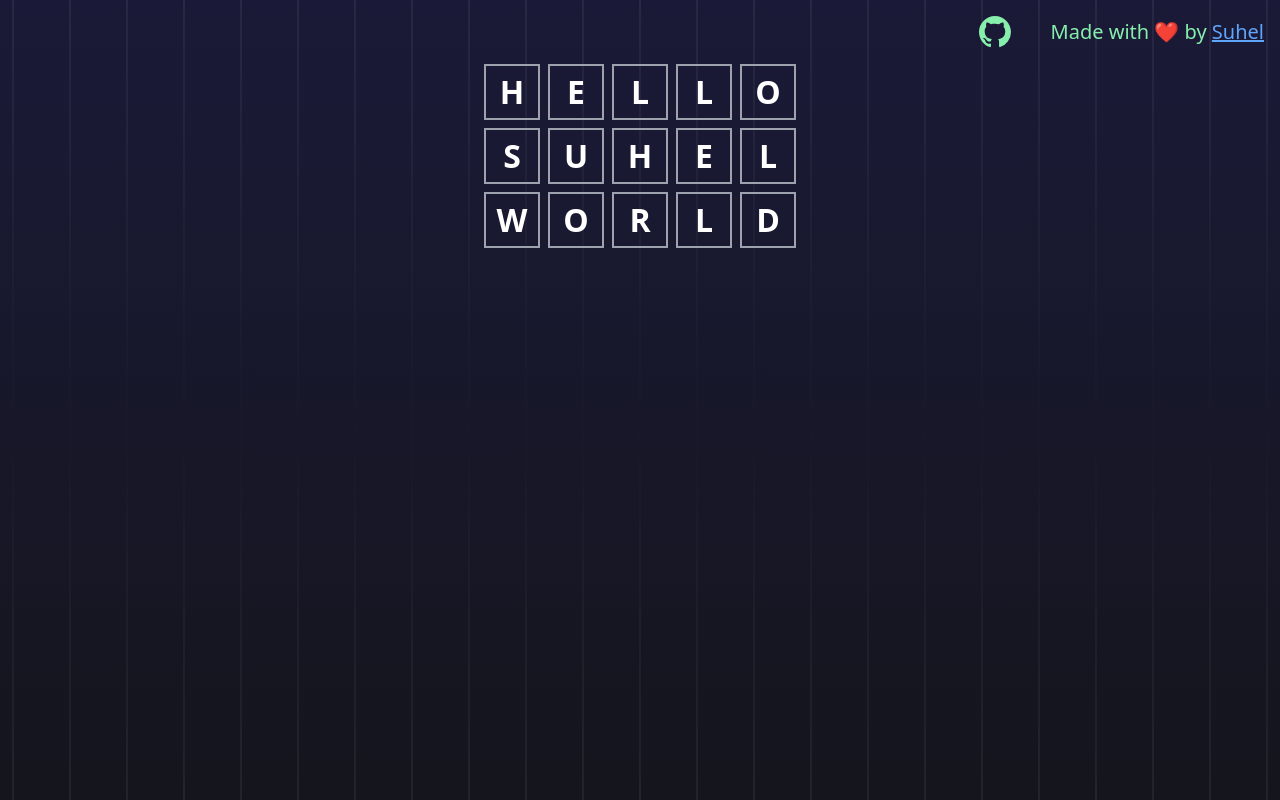
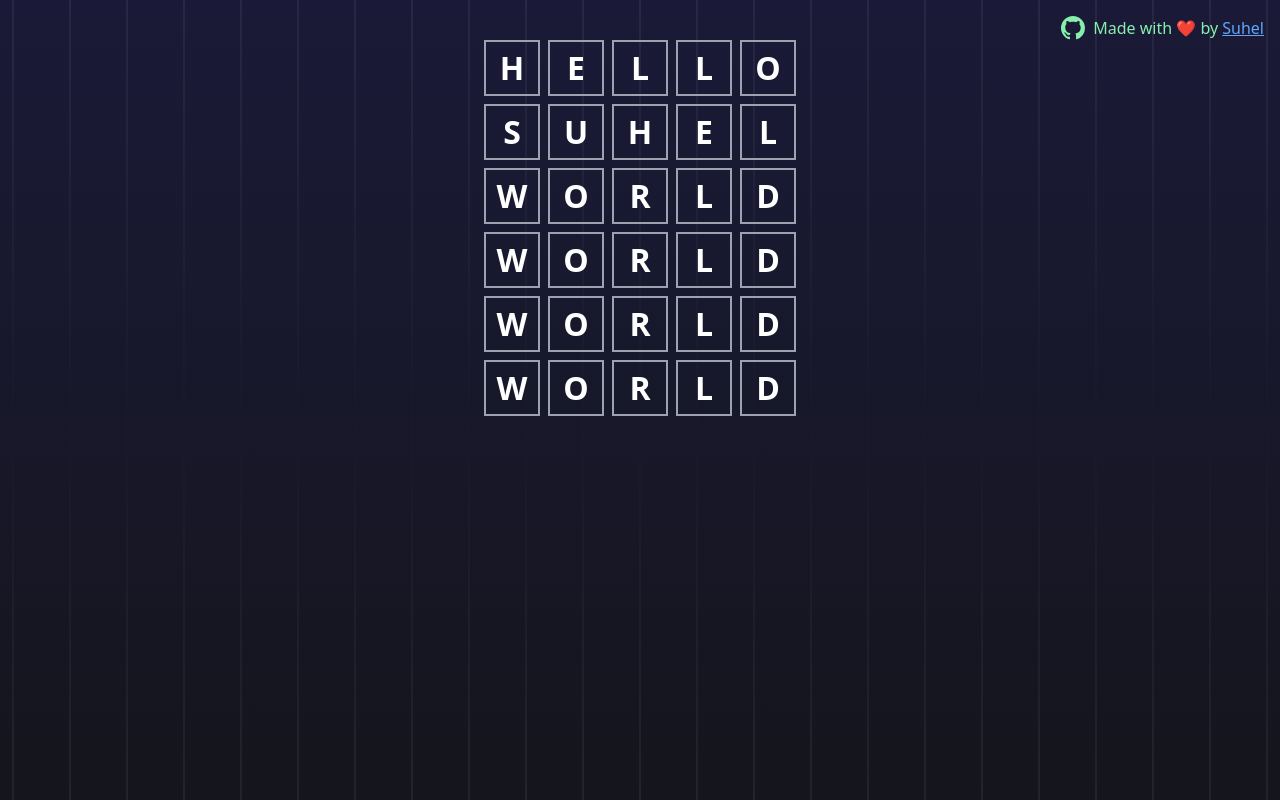
Before and after one commit to Suhelkhan12/Wordle, a React (Vite) app: page /gameplay in a window 1280 px wide. Built offline with nearby package versions, Linux system fonts and the light colour scheme.

Commit message:
implement function algo for wordle rules

```diff
--- a/src/components/Navbar.tsx
+++ b/src/components/Navbar.tsx
@@ -3,17 +3,17 @@ import { VscGithubInverted } from "react-icons/vsc";
 const Navbar = () => {
   return (
     <header>
-      <nav className="text-green-300 sm:text-[1.25rem] text-[16px] flex sm:justify-end justify-center items-center sm:pt-4 pt-3 pr-4 fixed top-0 w-full gap-10">
+      <nav className="text-green-300 sm:text-[1rem] text-[12px] flex sm:justify-end justify-center items-center sm:pt-4 pt-3 pr-4 fixed top-0 w-full gap-2">
         <div className="flex justify-center items-center gap-6">
           <a href="https://github.com/Suhelkhan12" target="_blank">
-            <VscGithubInverted className=" sm:text-[2rem] text-[24px] hover:text-yellow-300 transition" />
+            <VscGithubInverted className=" sm:text-[1.5rem] text-[20px] hover:text-yellow-300 transition" />
           </a>
         </div>
         <div>
           <p>
             Made with ❤️ by{" "}
             <a
-              href="#https://www.linkedin.com/in/suhel-khan-925aa222a/"
+              href="https://www.linkedin.com/in/suhel-khan-925aa222a/"
               target="_blank"
               className="text-blue-400 underline font-medium transition hover:text-yellow-300"
             >
--- a/src/components/UI/LetterBox.tsx
+++ b/src/components/UI/LetterBox.tsx
@@ -4,7 +4,7 @@ type LetterBoxProp = {
 
 const LetterBox = ({ letter }: LetterBoxProp) => {
   return (
-    <span className=" flex justify-center items-center border-[2px] border-gray-400 text-[2rem] uppercase font-bold w-14 h-14  ">
+    <span className=" flex justify-center items-center border-[2px] border-gray-400 sm:text-[2rem] text-[28px] uppercase font-bold sm:w-14 sm:h-14 w-12 h-12  ">
       {letter}
     </span>
   );
--- a/src/pages/Gameplay.tsx
+++ b/src/pages/Gameplay.tsx
@@ -2,10 +2,13 @@ import WordRow from "../components/UI/WordRow";
 
 const Gameplay = () => {
   return (
-    <main className="h-screen flex justify-center pt-16  text-white">
+    <main className="h-screen flex justify-center pt-10  text-white">
       <div className="flex flex-col gap-2">
         <WordRow letter="hello" />
         <WordRow letter="suhel" />
+        <WordRow letter="world" />
+        <WordRow letter="world" />
+        <WordRow letter="world" />
         <WordRow letter="world" />
       </div>
     </main>
--- /dev/null
+++ b/src/types/index.ts
@@ -0,0 +1,6 @@
+// according to three rules of worlde word state
+export enum LetterStates {
+    Miss,
+    Present,
+    Match
+}
--- a/src/utils/word-util.ts
+++ b/src/utils/word-util.ts
@@ -1,3 +1,5 @@
+import { LetterStates } from "../types";
+
 export async function getRandomWord(){
     try{
         const response = await fetch(
@@ -11,12 +13,6 @@ export async function getRandomWord(){
     }
 }
 
-// according to three rules of worlde word state
-export enum LetterStates {
-    Miss,
-    Present,
-    Match
-}
 
 
 // the guess which user entered I have to compare it letter by letter with the original
```
